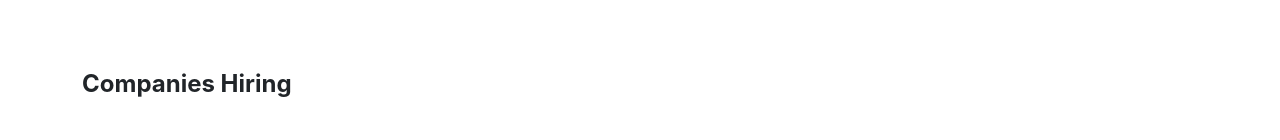
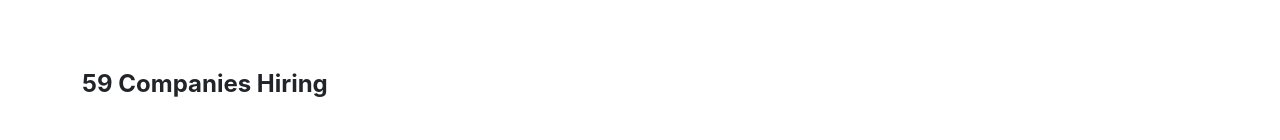
Before and after one commit to andrewchen349/SWE-Hub, a React (Create React App) app in the folder swe-hub/: page / in a window 1280 px wide. Shown: the part 660-800 px from the top of the page. Built offline with nearby package versions, Linux system fonts and the light colour scheme; a web font is replaced by a local one.

Commit message:
Added job count label

```diff
--- a/swe-hub/src/components/SignHero.js
+++ b/swe-hub/src/components/SignHero.js
@@ -3,6 +3,7 @@ import Jumbotron from 'react-bootstrap/Jumbotron';
 import Container from 'react-bootstrap/Container';
 import Row from 'react-bootstrap/Row';
 import Col from 'react-bootstrap/Col';
+import Jobs from '../assets/jobs.json';
 
 function SignHero(props){
     return(
@@ -10,7 +11,7 @@ function SignHero(props){
             <Container fluid={true}>
                 <Row className="justify-content-center">
                     <Col className="text-left her" md={11} sm={12}>
-                        <h4 className="display-5 font-weight-bolder">Companies Hiring</h4>
+                        <h4 className="display-5 font-weight-bolder">{Jobs.length} Companies Hiring</h4>
                     </Col>
                 </Row>
             </Container>
```
